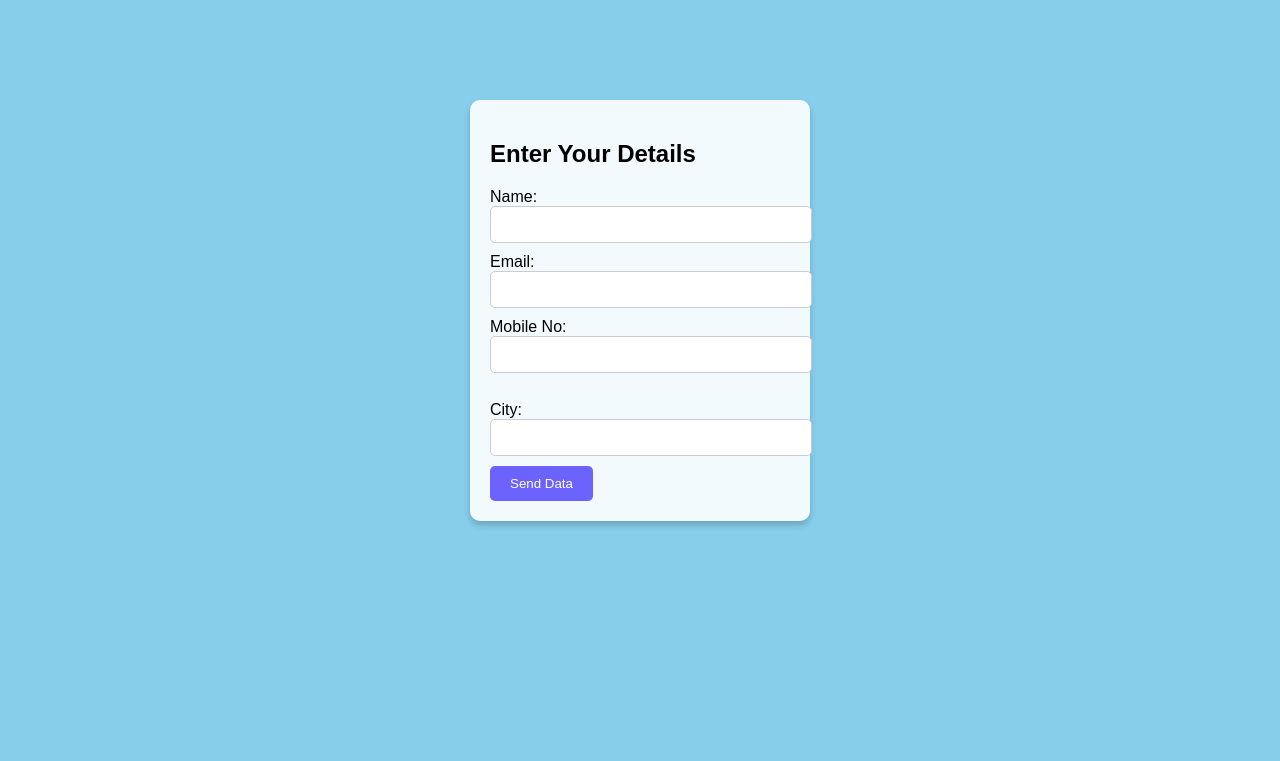
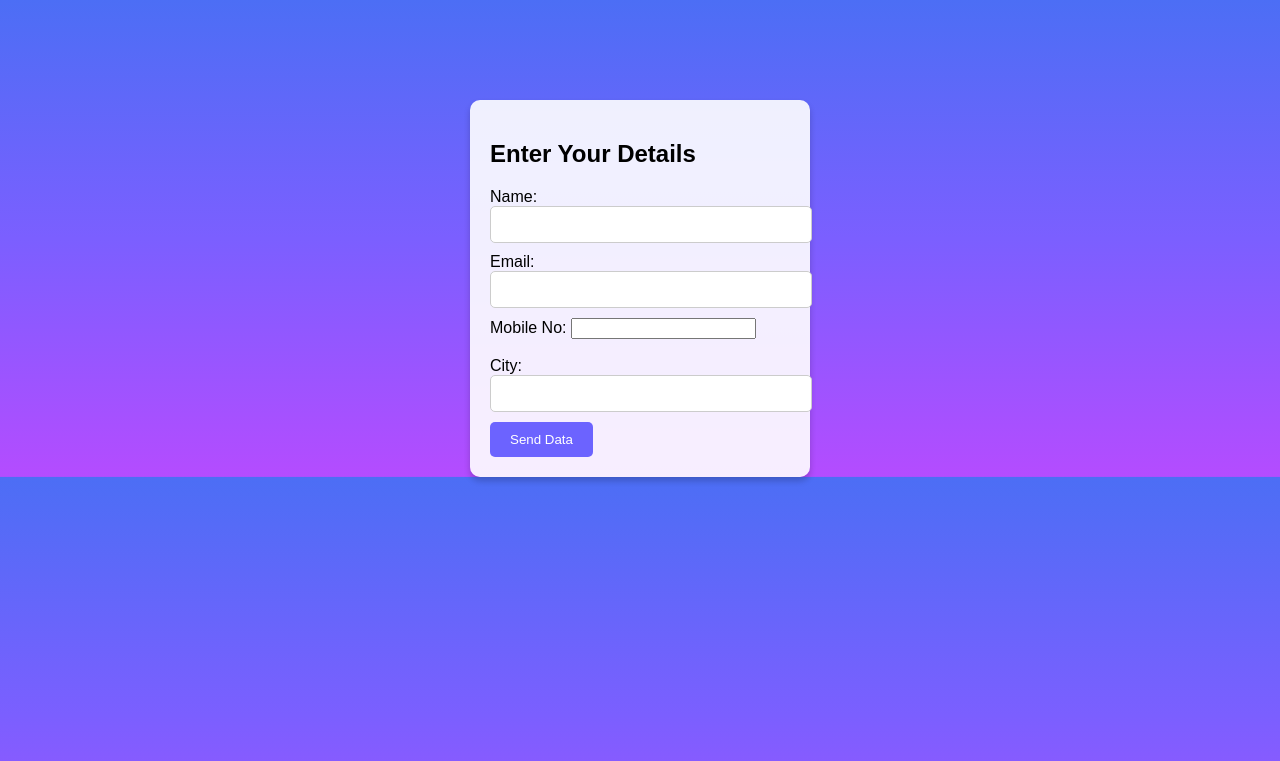
Before and after one commit to mohammedsaqlain23/wb, a PHP site: page / in a window 1280 px wide. Shown: the top 761 px of the page. Run offline with PHP 8.4, Linux system fonts and the light colour scheme.

Commit message:
old code

```diff
--- a/index.php
+++ b/index.php
@@ -49,10 +49,10 @@ if (isset($_POST['submit'])) {
     <meta name="viewport" content="width=device-width, initial-scale=1.0">
     <title>Home</title>
     <style>
-        /* Sky blue background */
+        /* Adding a gradient background with blue and purple */
         body {
-            background-color: #87CEEB; /* Sky blue background */
-            background-size: cover; /* Ensures the background color covers the entire page */
+            background: linear-gradient(to bottom, #4c6ef5, #7b5fff, #b44cff); /* Gradient from blue to purple */
+            background-size: cover; /* Ensures the gradient covers the entire page */
             background-position: center;
             font-family: Arial, sans-serif;
             margin: 0;
@@ -70,7 +70,7 @@ if (isset($_POST['submit'])) {
             margin-top: 100px; /* Adds space from the top */
         }
 
-        input[type="text"], input[type="email"], input[type="number"] {
+        input[type="text"], input[type="email"] {
             width: 100%;
             padding: 10px;
             margin-bottom: 10px;
```
